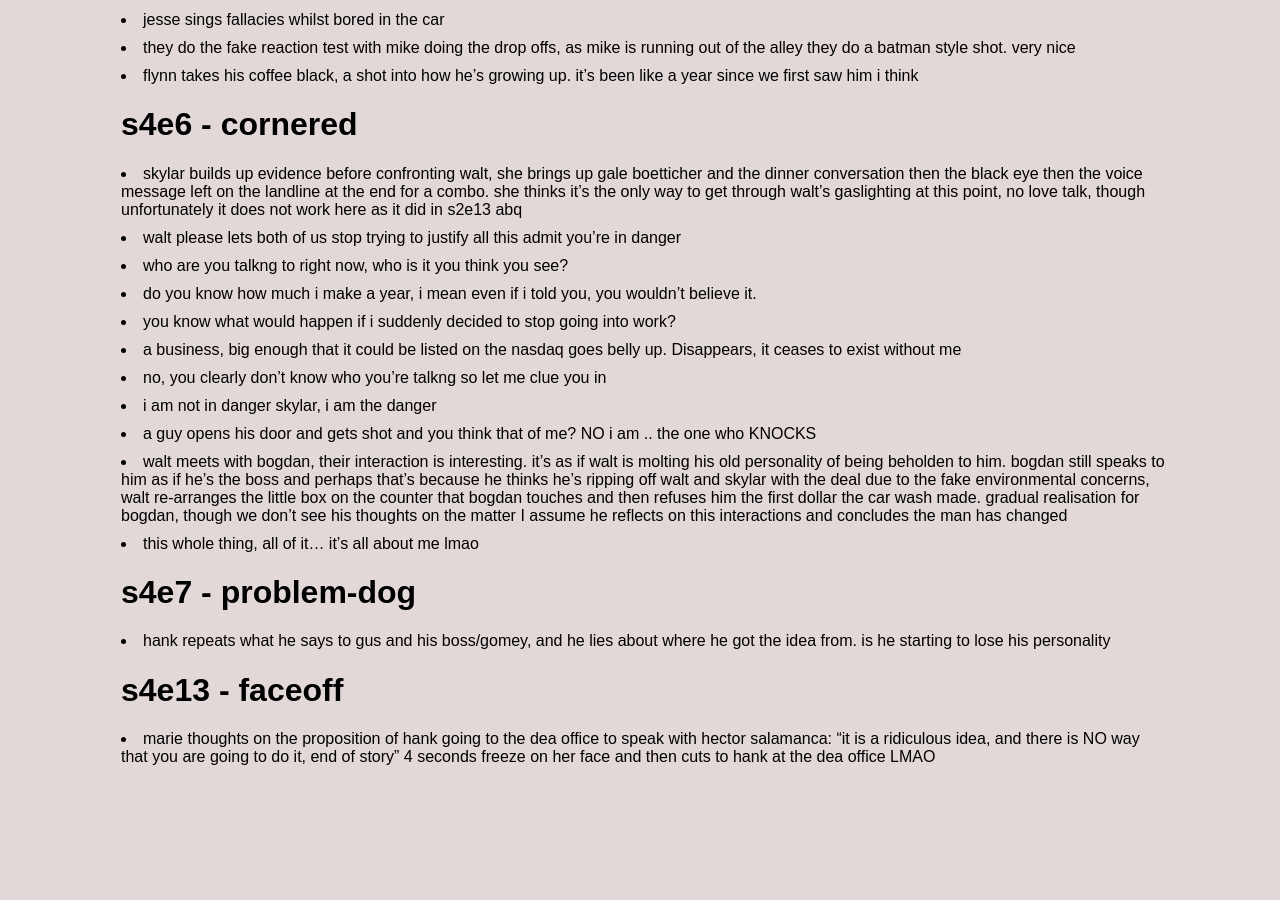
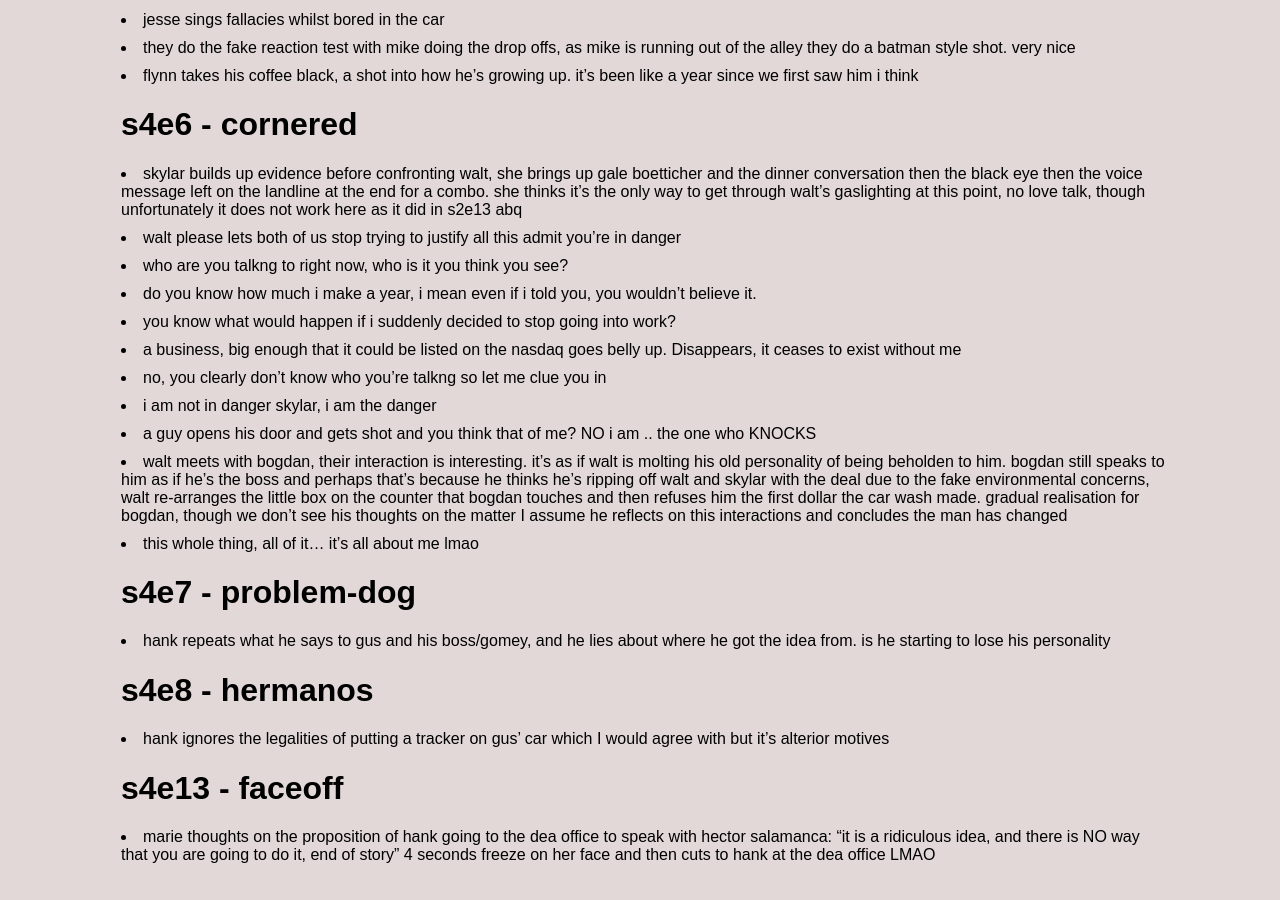
Before and after one commit to jsbaasi/jsbaasi.github.io, a Jekyll site: the page built from _posts/2026-06-08-breaking-bad-episodes.md, in a window 1280 px wide and 900 px high, scrolled down 3742 px. Built offline with Jekyll 4.4.1, drawn with Linux system fonts in a browser that asks for light colours; before the commit the page ends 4544 px from its top, so only the background shows below that.

Commit message:
vault backup: 2026-07-01 19:59:54

```diff
--- a/_posts/2026-06-08-breaking-bad-episodes.md
+++ b/_posts/2026-06-08-breaking-bad-episodes.md
@@ -89,5 +89,7 @@ permalink: /breaking-bad/
 - this whole thing, all of it... it's all about me lmao
 # s4e7 - problem-dog
 - hank repeats what he says to gus and his boss/gomey, and he lies about where he got the idea from. is he starting to lose his personality
+# s4e8 - hermanos
+- hank ignores the legalities of putting a tracker on gus' car which I would agree with but it's alterior motives
 # s4e13 - faceoff
 - marie thoughts on the proposition of hank going to the dea office to speak with hector salamanca: "it is a ridiculous idea, and there is NO way that you are going to do it, end of story" 4 seconds freeze on her face and then cuts to hank at the dea office LMAO
```
